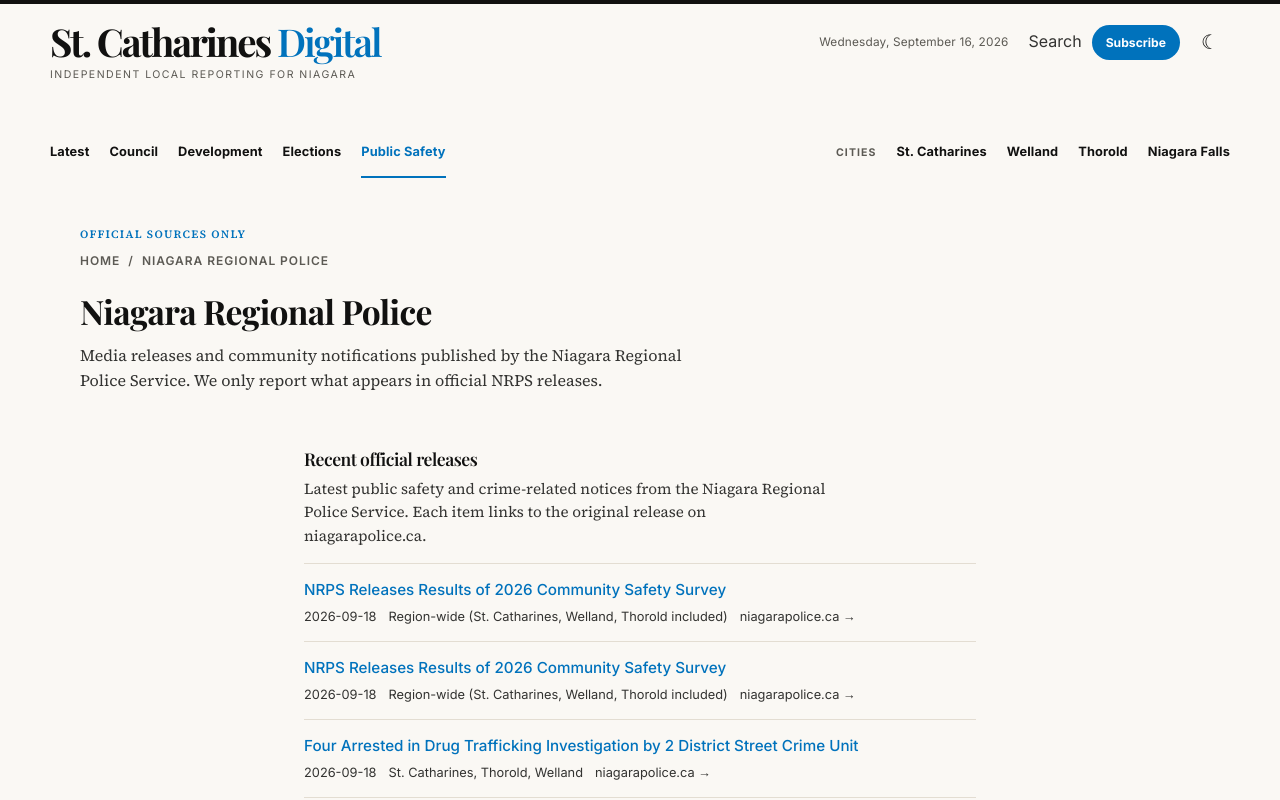
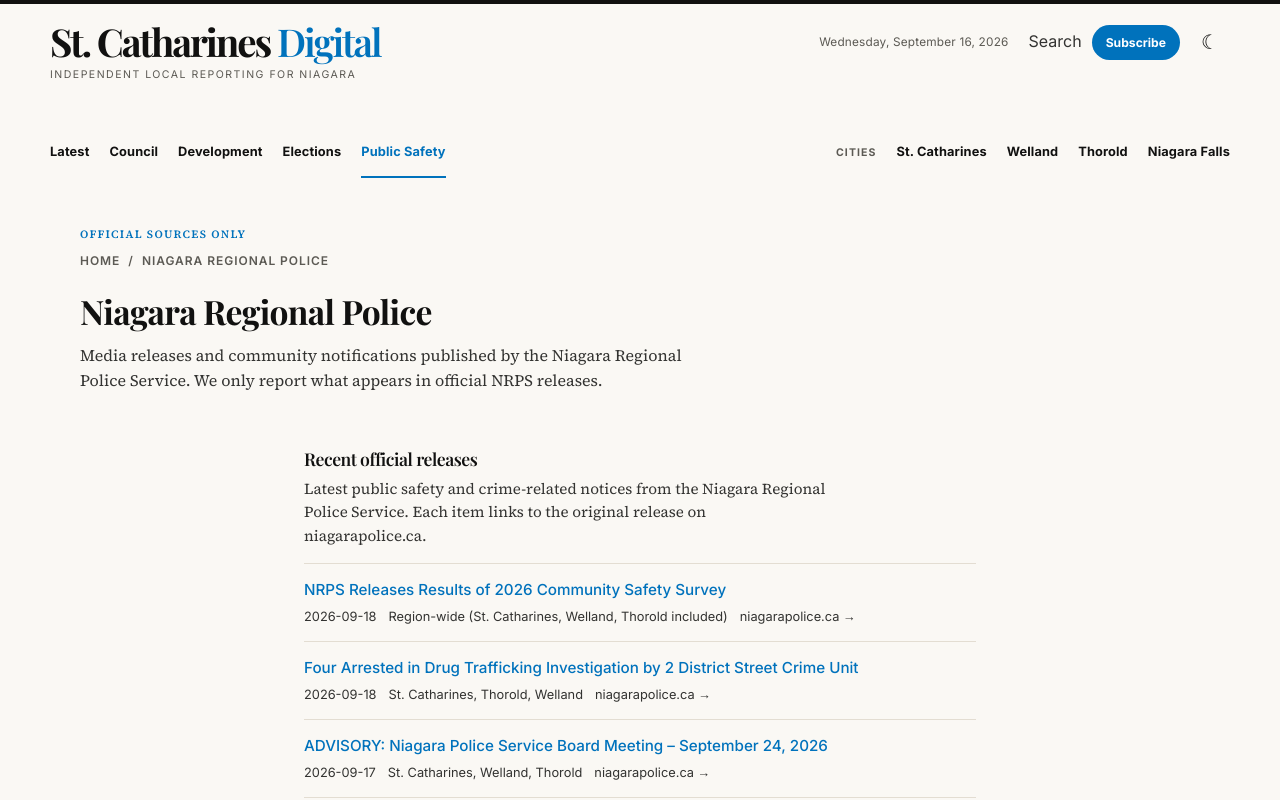
Before and after one commit to galaxycoils/computerexpress-darius-site, a React (Vite) app: page /police in a window 1280 px wide. Shown: the top 800 px of the page. Built offline with nearby package versions, Linux system fonts and the light colour scheme; no server answers; a web font is replaced by a local one.

Commit message:
nrps: remove duplicate community safety survey entry

```diff
--- a/src/data/nrpsReleases.js
+++ b/src/data/nrpsReleases.js
@@ -237,19 +237,6 @@
     url: 'https://www.niagarapolice.ca/news/posts/niagara-regional-police-service-goes-live-with-next-generation-9-1-1/',
     source: 'Niagara Regional Police Service',
     tags: ['Next Generation 9-1-1', 'NG9-1-1', 'Implementation', 'St. Catharines', 'Niagara Parks Police', 'St. Catharines Fire Services', 'Niagara Region'],
-    category: 'community-notification',
-  },
-
-  // SEP 18, 2026
-  {
-    id: 'nrps-2026-09-18-community-safety-survey-results',
-    date: '2026-09-18',
-    headline: 'NRPS Releases Results of 2026 Community Safety Survey',
-    municipality: 'Region-wide (St. Catharines, Welland, Thorold included)',
-    type: 'Media Release (Community Survey / Strategic Plan)',
-    url: 'https://www.niagarapolice.ca/news/posts/nrps-releases-results-of-2026-community-safety-survey/',
-    source: 'Niagara Regional Police Service',
-    tags: ['Community Safety Survey', 'Police Service Board', 'Strategic Plan', 'Region-wide'],
     category: 'community-notification',
   },
   {
```
